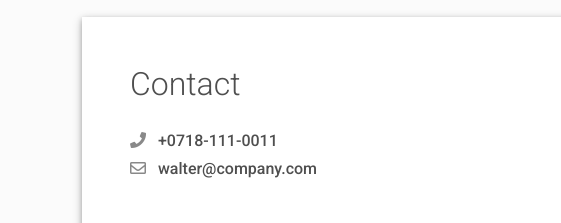
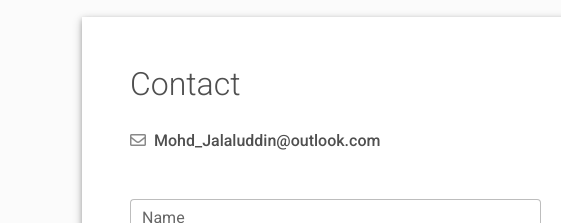
Before and after one commit to jalaluddinmohammed/jalaluddinmohammed.github.io, a plain HTML site: page index.html in a window 1280 px wide. Shown: the part 4480-4703 px from the top of the page, 0-561 px from the left. Drawn offline with Linux system fonts and the light colour scheme; grey boxes are pictures that could not be loaded.

Commit message:
Update index.html

```diff
--- a/index.html
+++ b/index.html
@@ -319,8 +319,7 @@
       <div class="row mb-4">
         <div class="col-md-5" data-aos="fade-left" data-aos-delay="200">
           <div class="mt-1">
-            <div class="h6"><i class="fas fa-phone pe-2 text-muted" style="width:24px;opacity:0.85;"></i> +0718-111-0011</div>
-            <div class="h6"><i class="far fa-envelope pe-2 text-muted" style="width:24px;opacity:0.85;"></i> walter@company.com</div>
+            <div class="h6"><i class="far fa-envelope pe-2 text-muted" style="width:24px;opacity:0.85;"></i>Mohd_Jalaluddin@outlook.com</div>
           </div>
           <div class="mt-5 d-print-none"><form action="https://formspree.io/your@email.com"
     method="POST">
```
